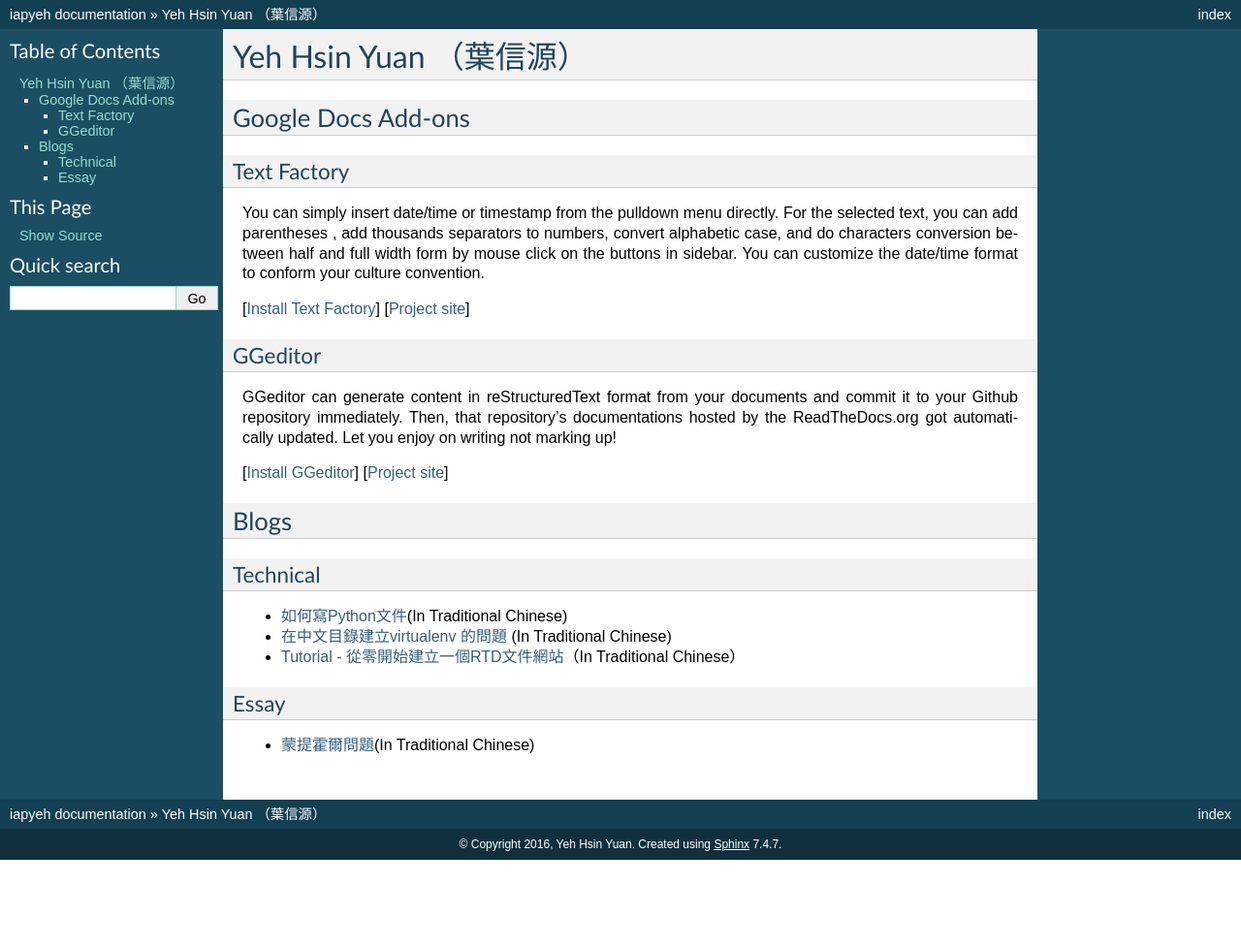
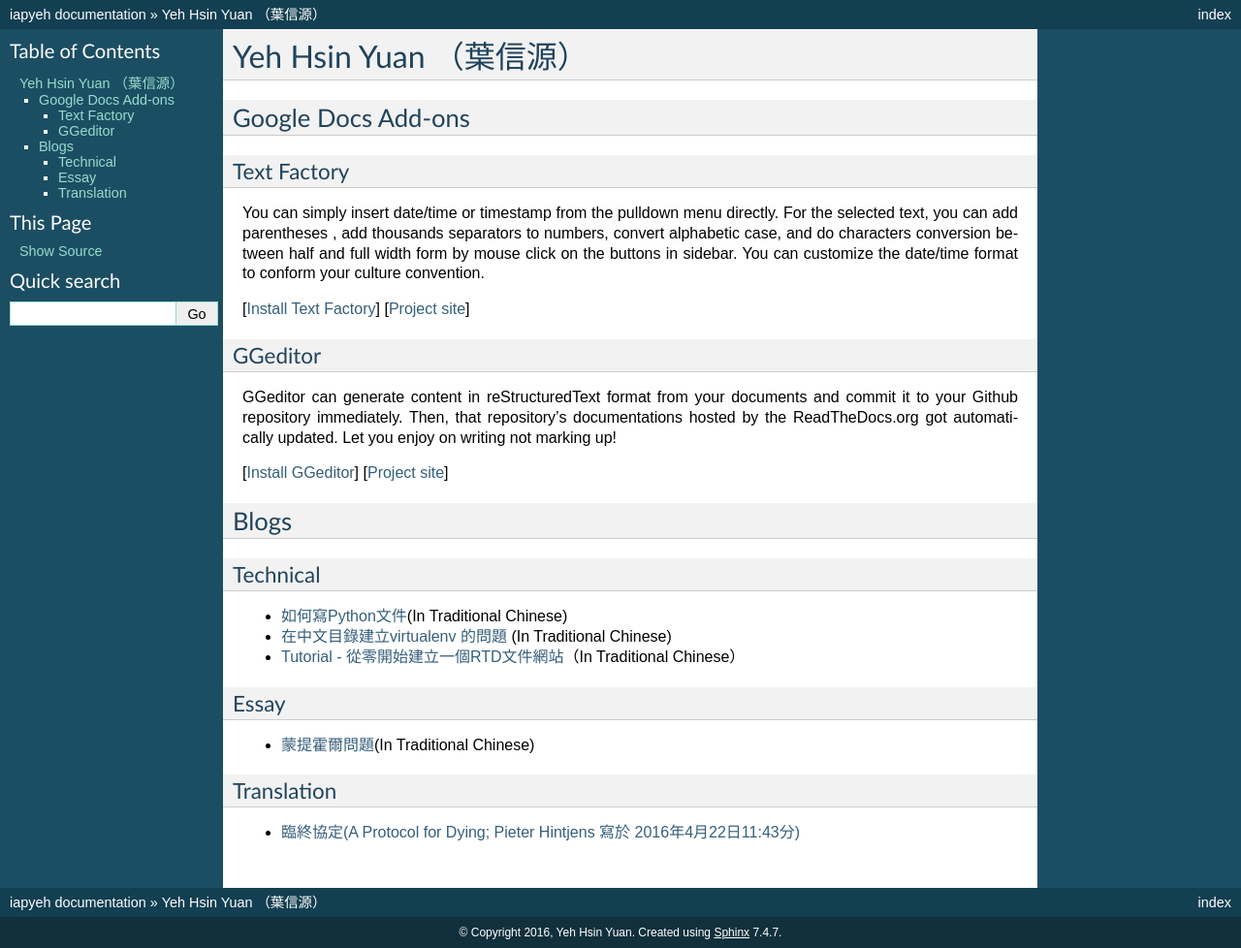
Before and after one commit to iapyeh/iapyeh, a Sphinx documentation site: the page built from docs/index.rst, in a window 1280 px wide. Shown: the whole page at 97% size. Built offline with Sphinx 7.4.7, drawn with Linux system fonts in a browser that asks for light colours; before the commit the page ends 900 px from its top, so only the background shows below that.

Commit message:
Google Docs reST Editor@2017-2-18 21:19:40

```diff
--- a/docs/index.rst
+++ b/docs/index.rst
@@ -50,6 +50,13 @@
 
 * \ |LINK8|\ (In Traditional Chinese)
 
+.. _h6d307874835717394e3f1a464967c:
+
+Translation
+===========
+
+* \ |LINK9|\
+
 .. bottom of content
 
 
@@ -84,3 +91,7 @@
 .. |LINK8| raw:: html
 
     <a href="blogs/MontyHallProblem.html">蒙提霍爾問題</a>
+
+.. |LINK9| raw:: html
+
+    <a href="blogs/translation/AProtocol4Dying.html">臨終協定(A Protocol for Dying; Pieter Hintjens 寫於 2016年4月22日11:43分)</a>
```
